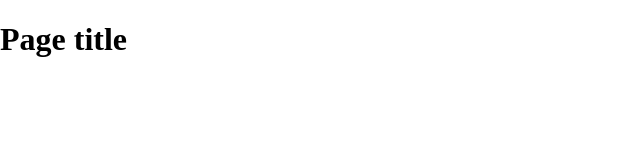
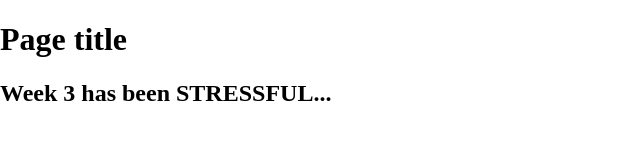
Before and after one commit to JakeCalnin/inclassrepo, a plain HTML site: page index.html in a window 1280 px wide. Shown: the whole page, without its empty margins (0-640 px from the left). Drawn offline with nearby package versions, Linux system fonts and the light colour scheme.

Commit message:
Changes Initial Landing Page
Adding h2 to page...>

```diff
--- a/index.html
+++ b/index.html
@@ -15,6 +15,7 @@
     <body>
     <header>
 	<h1>Page title</h1>
+        <h2> Week 3 has been STRESSFUL...</h2>
     </header>
     <nav id="pageNav">
     </nav>
```
